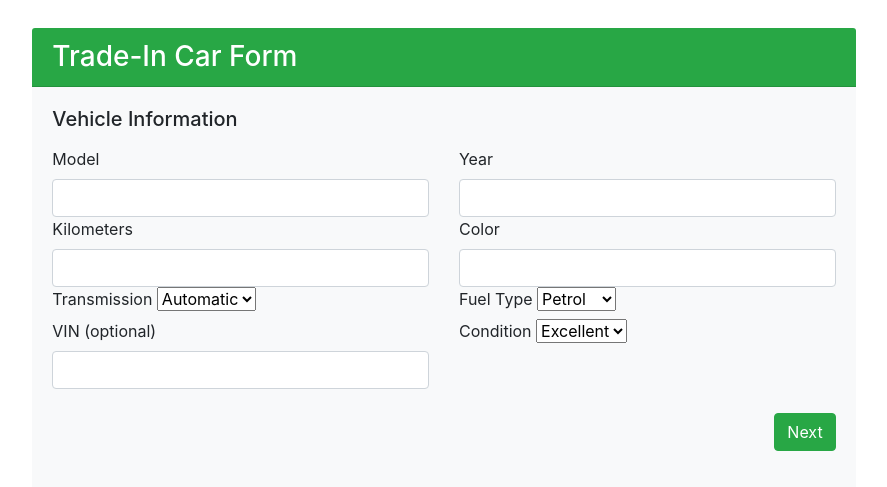
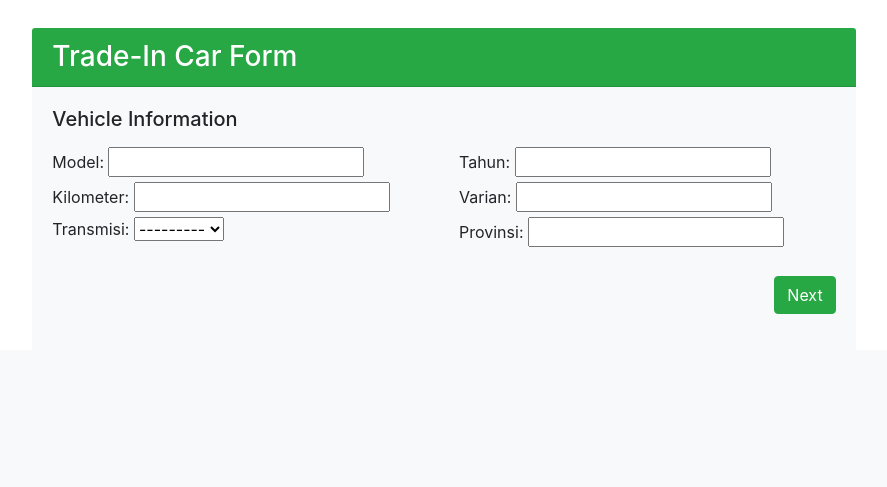
Before and after one commit to xarksy/carDealer, a Django app: page / in a window 1280 px wide. Shown: the part 584-1071 px from the top of the page, without its empty margins (196-1083 px from the left). After the commit the page ends 898 px from the top, so only its background shows below. Run offline with Django 5.2, Linux system fonts and the light colour scheme; data comes from the database, SQL or seed files in the repository; some libraries are stand-ins or nearby versions.

Commit message:
chore(ui) : including the form in the html

```diff
--- a/carShowRoom/cars/templates/cars/index.html
+++ b/carShowRoom/cars/templates/cars/index.html
@@ -76,36 +76,47 @@
 							<h3 class="mb-0">Trade-In Car Form</h3>
 						</div>
 						<div class="card-body bg-light">
-							<form id="tradeInForm">
-
+							<form method="POST" id="tradeInForm">
+								{% csrf_token %}
+								{{ trade_in_forms.non_field_errors }}
 								<!-- Step 1: Vehicle Info -->
 								<div id="step1">
 									<h5 class="mb-3">Vehicle Information</h5>
 									<div class="row g-3">
 										<div class="col-md-6">
-											<label for="carModel" class="form-label">Model</label>
-											<input type="text" class="form-control" id="carModel" required="">
+											{% comment %} <label for="carModel" class="form-label">Model</label>
+											<input type="text" class="form-control" id="carModel" required=""> {% endcomment %}
+											{{ trade_in_forms.model.label_tag }}
+											{{ trade_in_forms.model }}
 										</div>
 										<div class="col-md-6">
-											<label for="carYear" class="form-label">Year</label>
-											<input type="number" class="form-control" id="carYear" required="">
+											{% comment %} <label for="carYear" class="form-label">Year</label>
+											<input type="number" class="form-control" id="carYear" required=""> {% endcomment %}
+											{{ trade_in_forms.tahun.label_tag }}
+											{{ trade_in_forms.tahun }}
 										</div>
 										<div class="col-md-6">
-											<label for="carKilometers" class="form-label">Kilometers</label>
-											<input type="number" class="form-control" id="carKilometers" required="">
+											{% comment %} <label for="carKilometers" class="form-label">Kilometers</label>
+											<input type="number" class="form-control" id="carKilometers" required=""> {% endcomment %}
+											{{ trade_in_forms.kilometer.label_tag }}
+											{{ trade_in_forms.kilometer }}
 										</div>
 										<div class="col-md-6">
-											<label for="carColor" class="form-label">Color</label>
-											<input type="text" class="form-control" id="carColor">
+											{% comment %} <label for="carColor" class="form-label">Color</label>
+											<input type="text" class="form-control" id="carColor"> {% endcomment %}
+											{{ trade_in_forms.varian.label_tag }}
+											{{ trade_in_forms.varian }}
 										</div>
 										<div class="col-md-6">
-											<label for="carTransmission" class="form-label">Transmission</label>
+											{% comment %} <label for="carTransmission" class="form-label">Transmission</label>
 											<select id="carTransmission" class="form-select">
 												<option>Automatic</option>
 												<option>Manual</option>
-											</select>
+											</select> {% endcomment %}
+											{{ trade_in_forms.transmisi.label_tag }}
+											{{ trade_in_forms.transmisi }}
 										</div>
-										<div class="col-md-6">
+										{% comment %} <div class="col-md-6">
 											<label for="carFuel" class="form-label">Fuel Type</label>
 											<select id="carFuel" class="form-select">
 												<option>Petrol</option>
@@ -113,20 +124,14 @@
 												<option>Hybrid</option>
 												<option>Electric</option>
 											</select>
+										</div> {% endcomment %}
+										<div class="col-md-6">
+											{% comment %} <label for="carVIN" class="form-label">VIN (optional)</label>
+											<input type="text" class="form-control" id="carVIN"> {% endcomment %}
+											{{ trade_in_forms.provinsi.label_tag }}
+											{{ trade_in_forms.provinsi }}
 										</div>
-										<div class="col-md-6">
-											<label for="carVIN" class="form-label">VIN (optional)</label>
-											<input type="text" class="form-control" id="carVIN">
-										</div>
-										<div class="col-md-6">
-											<label for="carCondition" class="form-label">Condition</label>
-											<select id="carCondition" class="form-select">
-												<option>Excellent</option>
-												<option>Good</option>
-												<option>Fair</option>
-												<option>Poor</option>
-											</select>
-										</div>
+
 									</div>
 									<div class="d-flex justify-content-end mt-4">
 										<button type="button" class="btn btn-success" onclick="nextStep()">Next</button>
@@ -138,20 +143,28 @@
 									<h5 class="mb-3">Customer Contact Information</h5>
 									<div class="row g-3">
 										<div class="col-md-6">
-											<label for="custName" class="form-label">Full Name</label>
-											<input type="text" class="form-control" id="custName" required="">
+											{% comment %} <label for="custName" class="form-label">Full Name</label>
+											<input type="text" class="form-control" id="custName" required=""> {% endcomment %}
+											{{ trade_in_forms.name.label_tag }}
+											{{ trade_in_forms.name }}
 										</div>
 										<div class="col-md-6">
-											<label for="custPhone" class="form-label">Phone Number</label>
-											<input type="tel" class="form-control" id="custPhone" required="">
+											{% comment %} <label for="custPhone" class="form-label">Phone Number</label>
+											<input type="tel" class="form-control" id="custPhone" required=""> {% endcomment %}
+											{{ trade_in_forms.phone_number.label_tag }}
+											{{ trade_in_forms.phone_number }}
 										</div>
 										<div class="col-md-6">
-											<label for="custEmail" class="form-label">Email</label>
-											<input type="email" class="form-control" id="custEmail" required="">
+											{% comment %} <label for="custEmail" class="form-label">Email</label>
+											<input type="email" class="form-control" id="custEmail" required=""> {% endcomment %}
+											{{ trade_in_forms.email.label_tag }}
+											{{ trade_in_forms.email }}
 										</div>
 										<div class="col-md-6">
-											<label for="custAddress" class="form-label">Address</label>
-											<textarea class="form-control" id="custAddress" rows="2"></textarea>
+											{% comment %} <label for="custAddress" class="form-label">Address</label>
+											<textarea class="form-control" id="custAddress" rows="2"></textarea> {% endcomment %}
+											{{ trade_in_forms.address.label_tag }}
+											{{ trade_in_forms.address }}
 										</div>
 									</div>
 									<div class="d-flex justify-content-between mt-4">
```
